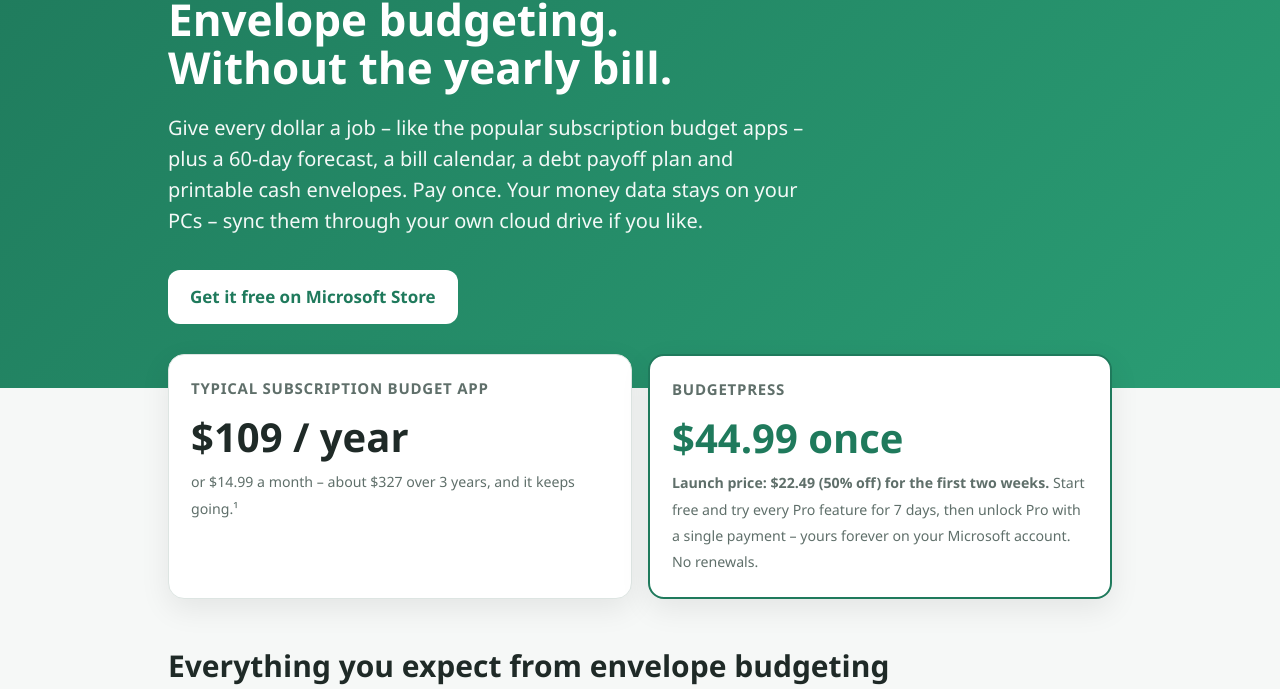
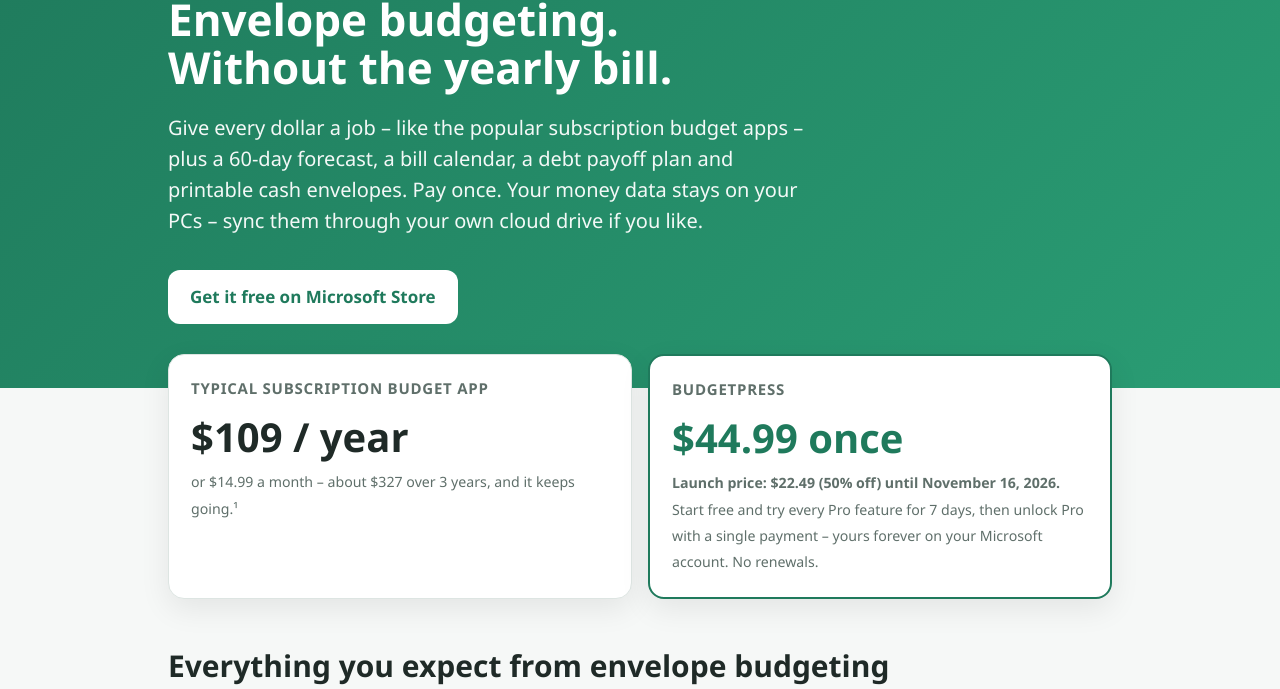
Before and after one commit to quan-3702/budgetpress, a plain HTML site: page why.html in a window 1280 px wide. Shown: the part 111-800 px from the top of the page. Drawn offline with Linux system fonts and the light colour scheme.

Commit message:
Add files via upload

```diff
--- a/why.html
+++ b/why.html
@@ -38,7 +38,7 @@
 <main class="wrap">
   <div class="price">
     <div class="pcard"><h3>Typical subscription budget app</h3><div class="big">$109 / year</div><small>or $14.99 a month – about $327 over 3 years, and it keeps going.¹</small></div>
-    <div class="pcard us"><h3>BudgetPress</h3><div class="big">$44.99 once</div><small><b>Launch price: $22.49 (50% off) for the first two weeks.</b> Start free and try every Pro feature for 7 days, then unlock Pro with a single payment – yours forever on your Microsoft account. No renewals.</small></div>
+    <div class="pcard us"><h3>BudgetPress</h3><div class="big">$44.99 once</div><small><b>Launch price: $22.49 (50% off) until November 16, 2026.</b> Start free and try every Pro feature for 7 days, then unlock Pro with a single payment – yours forever on your Microsoft account. No renewals.</small></div>
   </div>
 
   <h2>Everything you expect from envelope budgeting</h2>
```
